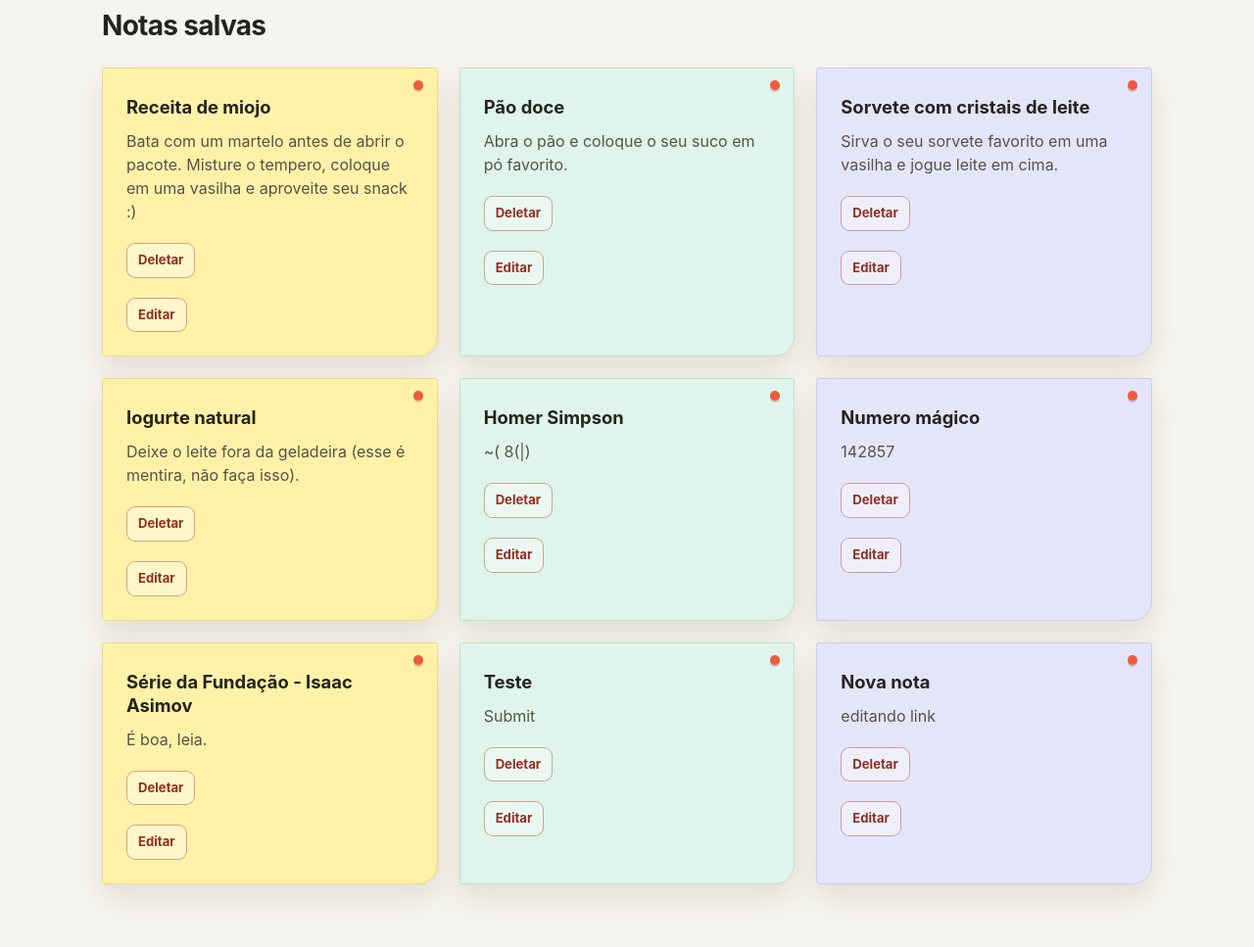
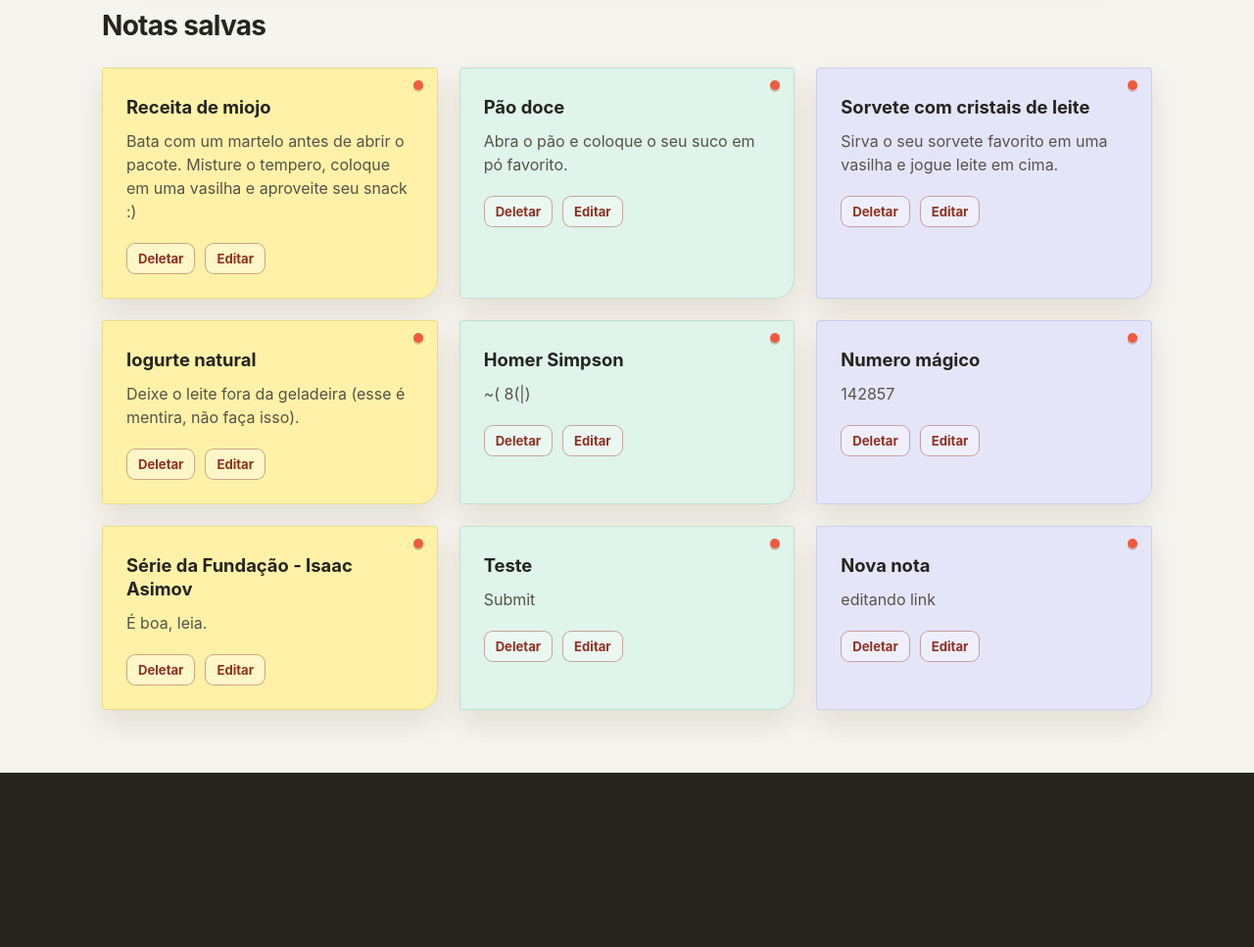
Before and after one commit to pedrowjy-hub/projeto-1, a Flask app: page / in a window 1280 px wide. Shown: the part 566-1533 px from the top of the page at 98% size. After the commit the page ends 1355 px from the top, so only its background shows below. Run offline with Flask 3, Linux system fonts and the light colour scheme; data comes from the database, SQL or seed files in the repository; both versions use the stored data as it was after the commit.

Commit message:
Mudei o formulário, criei a classe Note, atualizei a rota para update

```diff
--- a/servidor.py
+++ b/servidor.py
@@ -30,15 +30,13 @@
     views.delete(id_nota)
     return redirect('/')
 
-@app.route('/edit',methods=['GET'])
-def edit_form():
-    id_nota = request.args.get('id')
-    views.edit(id_nota)
+@app.route('/update/<int:id_nota>',methods=['GET'])
+def update_form(id_nota):
 
     return render_template_string(views.edit(id_nota))
 
-@app.route('/edit',methods=['POST'])
-def save_edit_form():
+@app.route('/update',methods=['POST'])
+def save_update_form():
 
     id_nota = request.form.get('id')
     title = request.form.get('titulo')
--- a/static/css/getit.css
+++ b/static/css/getit.css
@@ -293,11 +293,19 @@
   white-space: pre-wrap;
 }
 
-.note-card form {
+.note-actions {
+  display: flex;
+  align-items: center;
+  gap: 10px;
   margin-top: 20px;
 }
 
-.note-card button[type="submit"] {
+.note-actions form { margin: 0; }
+
+.note-card button[type="submit"], .edit-button {
+  display: inline-flex;
+  align-items: center;
+  justify-content: center;
   border: 1px solid rgba(151, 48, 35, .42);
   border-radius: 9px;
   padding: 7px 11px;
@@ -305,23 +313,25 @@
   background: rgba(255, 255, 255, .38);
   font-size: .82rem;
   font-weight: 750;
+  line-height: normal;
+  text-decoration: none;
   cursor: pointer;
   transition: color 160ms, background 160ms, border-color 160ms, transform 160ms;
 }
 
-.note-card button[type="submit"]:hover {
+.note-card button[type="submit"]:hover, .edit-button:hover {
   border-color: #a53827;
   color: #fff;
   background: #b9412f;
   transform: translateY(-1px);
 }
 
-.note-card button[type="submit"]:focus-visible {
+.note-card button[type="submit"]:focus-visible, .edit-button:focus-visible {
   outline: 3px solid rgba(239, 91, 63, .35);
   outline-offset: 2px;
 }
 
-.note-card button[type="submit"]:active {
+.note-card button[type="submit"]:active, .edit-button:active {
   transform: translateY(0);
 }
 
--- a/static/templates/components/note.html
+++ b/static/templates/components/note.html
@@ -2,12 +2,11 @@
   <span class="note-pin" aria-hidden="true"></span>
   <h3>{title}</h3>
   <p>{details}</p>
-  <form action="/delete" method="POST">
-    <input type="hidden" name="id" value="{id}">
-    <button type="submit" name='delete_button'>Deletar</button>
-  </form>
-  <form action="/edit" method="GET">
-    <input type="hidden" name='id' value='{id}'>
-    <button type="submit" name="edit_button">Editar</button>
-  </form>
+  <div class="note-actions">
+    <form action="/delete" method="POST">
+      <input type="hidden" name="id" value="{id}">
+      <button type="submit" name='delete_button'>Deletar</button>
+    </form>
+    <a class="edit-button" href="/update/{id}" name="edit_button">Editar</a>
+  </div>
 </li>
--- a/static/templates/edit.html
+++ b/static/templates/edit.html
@@ -29,7 +29,7 @@
         </div>
       </div>
 
-      <form class="edit-note-form" action="/edit" method="POST">
+      <form class="edit-note-form" action="/update" method="POST">
         <input type="hidden" name="id" value="{id}">
 
         <div class="form-field">
@@ -44,7 +44,7 @@
 
         <div class="edit-actions">
           <a class="cancel-button" href="/">Cancelar</a>
-          <button class="save-button" type="submit">Salvar alterações</button>
+          <button class="save-button" type="submit">Salvar</button>
         </div>
       </form>
     </section>
--- a/utils.py
+++ b/utils.py
@@ -1,4 +1,11 @@
 import sqlite3
+
+class Note:
+    def __init__(self,id,title,content):
+        self.id = id
+        self.title = title
+        self.content = content
+
 
 def load_data():
     with sqlite3.connect('banco.db') as con:
@@ -37,18 +44,16 @@
             (note_id,)
         )
 
-def acess_note(note_id):
-
+def load_note(note_id):
     with sqlite3.connect('banco.db') as con:
         con.row_factory = sqlite3.Row
-        cur = con.cursor()
+        cur=con.cursor()
         cur.execute(
             'SELECT id,title,content FROM note WHERE id = ?',
             (note_id,)
         )
-
         nota = cur.fetchone()
-        return dict(nota)
+        return Note(nota['id'],nota['title'],nota['content'])
 
 def save_note(title,content,note_id):
 
--- a/views.py
+++ b/views.py
@@ -1,4 +1,4 @@
-from utils import load_data, load_templates, submit_note, delete_note, acess_note, save_note
+from utils import load_data, load_templates, submit_note, delete_note, load_note, save_note
 
 def index():
     note_template = load_templates('components/note.html')
@@ -22,9 +22,9 @@
     return
 
 def edit(id_nota):
-    nota = acess_note(id_nota)
+    nota = load_note(id_nota)
 
-    return load_templates('edit.html').format(id=nota['id'],titulo=nota['title'],detalhes=nota['content'])
+    return load_templates('edit.html').format(id=nota.id,titulo=nota.title,detalhes=nota.content)
 
 def save(id_nota,title,content):
     save_note(title,content,id_nota)
```
Also changed, not shown: banco.db.
